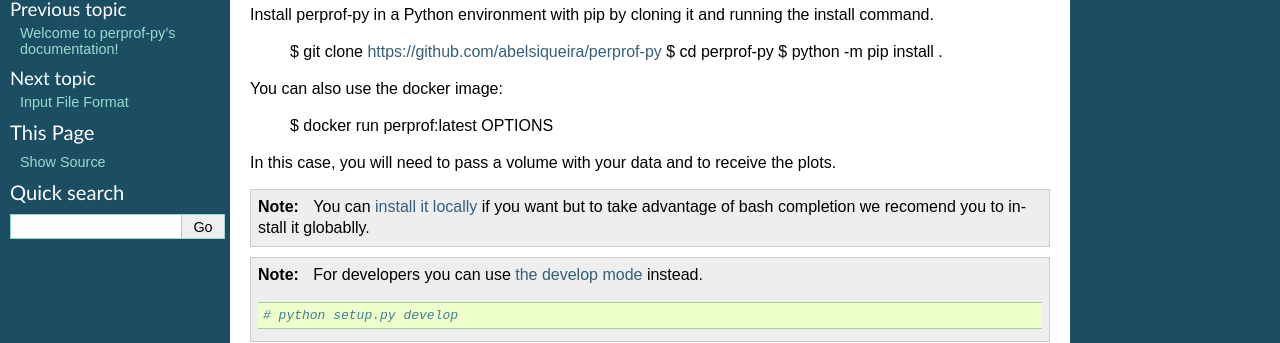
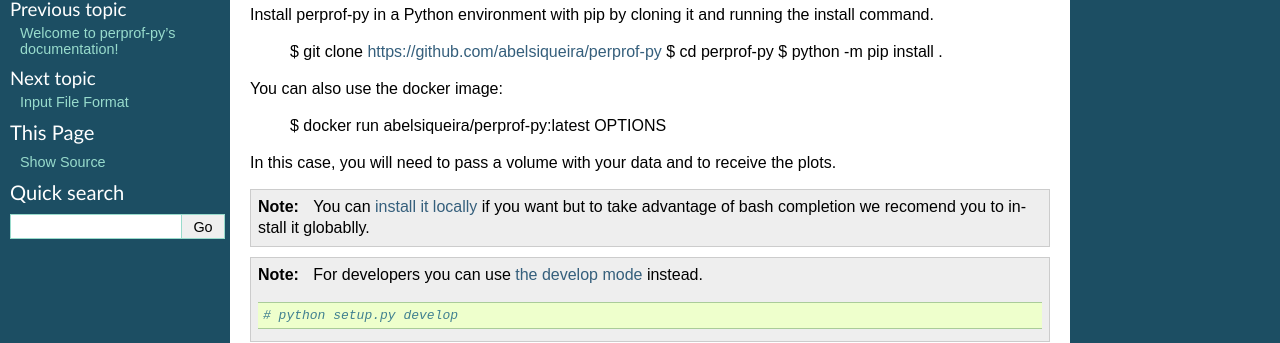
Before and after one commit to abelsiqueira/perprof-py, a Sphinx documentation site: the page built from doc/install.rst, in a window 1280 px wide. Shown: the part 246-589 px from the top of the page. Built offline with Sphinx 7.4.7, drawn with Linux system fonts in a browser that asks for light colours.

Commit message:
Change package name to perprof-py because of PyPI existing package and add twine as optional requirement

```diff
--- a/doc/install.rst
+++ b/doc/install.rst
@@ -20,7 +20,7 @@
 
 You can also use the docker image:
 
-    $ docker run perprof:latest OPTIONS
+    $ docker run abelsiqueira/perprof-py:latest OPTIONS
 
 In this case, you will need to pass a volume with your data and to receive the plots.
 
--- a/pyproject.toml
+++ b/pyproject.toml
@@ -3,7 +3,7 @@
 build-backend = "setuptools.build_meta"
 
 [project]
-name = "perprof"
+name = "perprof-py"
 authors = [
   {name = "Abel Soares Siqueira", email = "abel.s.siqueira@gmail.com"},
   {name = "Raniere Gaia Costa da Silva", email = "raniere@ime.unicamp.br"},
@@ -33,6 +33,9 @@
   "pytest",
   "pytest-cov",
 ]
+publishing = [
+  "twine"
+]
 
 [project.scripts]
 perprof = "perprof.main:main"
```
Also changed, not shown: CHANGELOG.md (+4 -0 lines), 1 other file.
